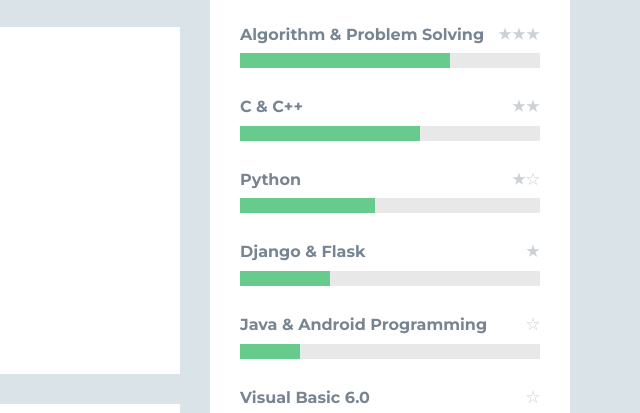
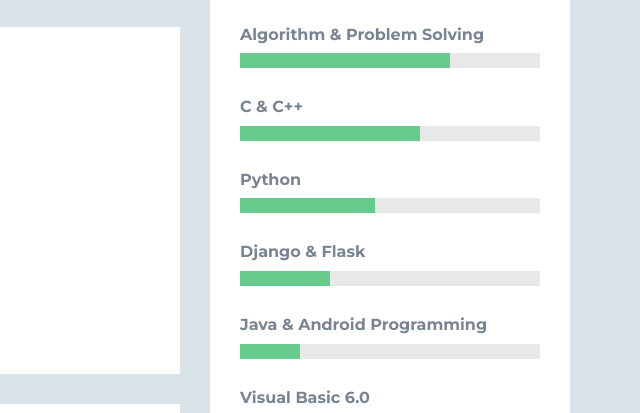
Before and after one commit to njw1204/njw1204.github.io, a plain HTML site: page index.html in a window 1280 px wide. Shown: the part 611-1024 px from the top of the page, 640-1280 px from the left. Drawn offline with Linux system fonts and the light colour scheme.

Commit message:
스킬 목록 디자인 마이너 업데이트

```diff
--- a/index.html
+++ b/index.html
@@ -188,7 +188,7 @@
                             <div class="skillset">
 
                                 <div class="item">
-                                    <h3 class="level-title">Algorithm &amp; Problem Solving<span class="level-label">★★★</span></h3>
+                                    <h3 class="level-title">Algorithm &amp; Problem Solving</h3>
                                     <div class="level-bar">
                                         <div class="level-bar-inner" data-level="70%">
                                         </div>
@@ -196,7 +196,7 @@
                                 </div><!--//item-->
 
                                 <div class="item">
-                                    <h3 class="level-title">C &amp; C++<span class="level-label">★★</span></h3>
+                                    <h3 class="level-title">C &amp; C++</h3>
                                     <div class="level-bar">
                                         <div class="level-bar-inner" data-level="60%">
                                         </div>
@@ -204,7 +204,7 @@
                                 </div><!--//item-->
 
                                 <div class="item">
-                                    <h3 class="level-title">Python<span class="level-label">★☆</span></h3>
+                                    <h3 class="level-title">Python</h3>
                                     <div class="level-bar">
                                         <div class="level-bar-inner" data-level="45%">
                                         </div>
@@ -212,7 +212,7 @@
                                 </div><!--//item-->
 
                                 <div class="item">
-                                    <h3 class="level-title">Django &amp; Flask<span class="level-label">★</span></h3>
+                                    <h3 class="level-title">Django &amp; Flask</h3>
                                     <div class="level-bar">
                                         <div class="level-bar-inner" data-level="30%">
                                         </div>
@@ -220,7 +220,7 @@
                                 </div><!--//item-->
 
                                 <div class="item">
-                                    <h3 class="level-title">Java &amp; Android Programming<span class="level-label">☆</span></h3>
+                                    <h3 class="level-title">Java &amp; Android Programming</h3>
                                     <div class="level-bar">
                                         <div class="level-bar-inner" data-level="20%">
                                         </div>
@@ -228,7 +228,7 @@
                                 </div><!--//item-->
 
                                 <div class="item">
-                                    <h3 class="level-title">Visual Basic 6.0<span class="level-label">☆</span></h3>
+                                    <h3 class="level-title">Visual Basic 6.0</h3>
                                     <div class="level-bar">
                                         <div class="level-bar-inner" data-level="20%">
                                         </div>
```
